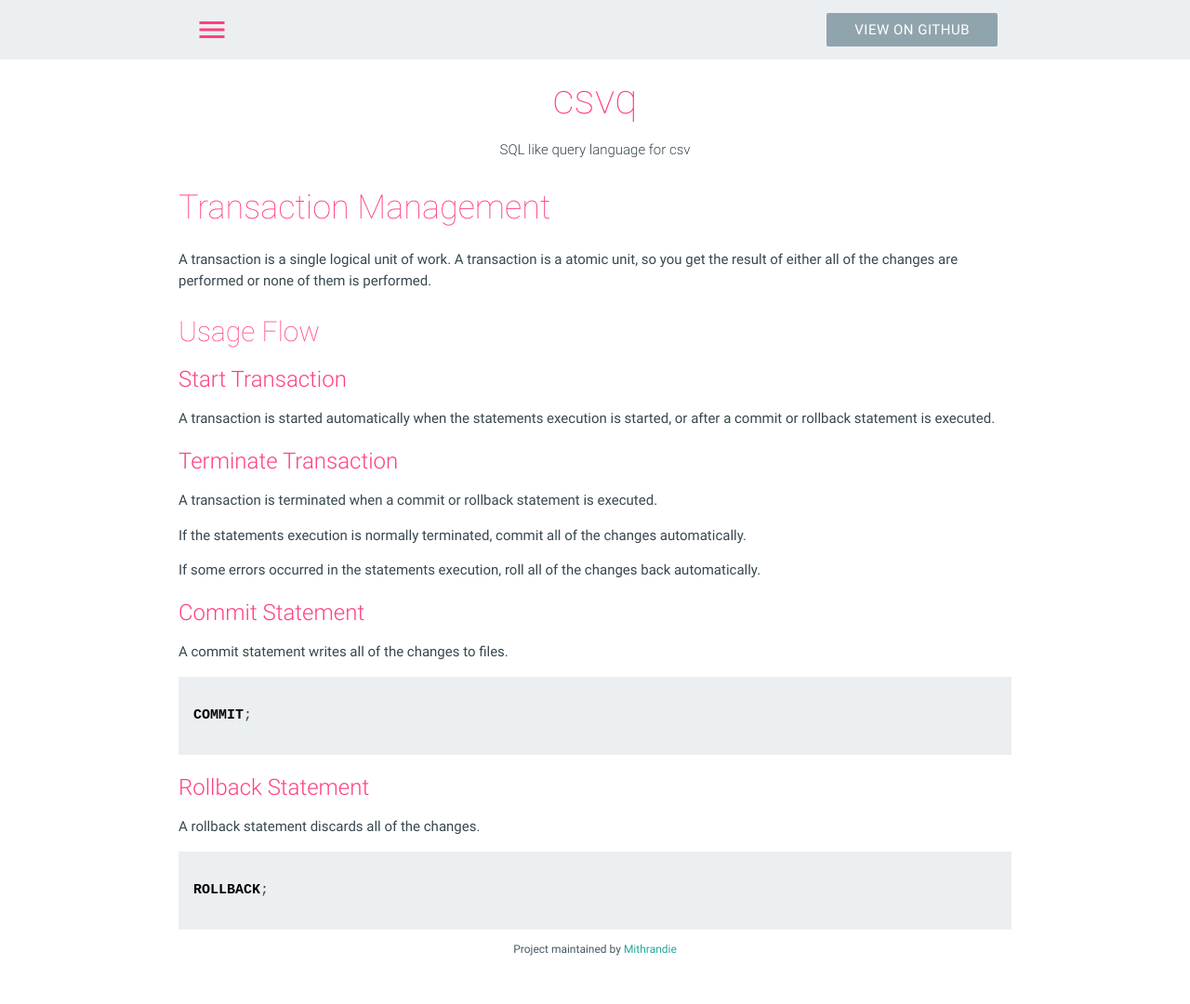
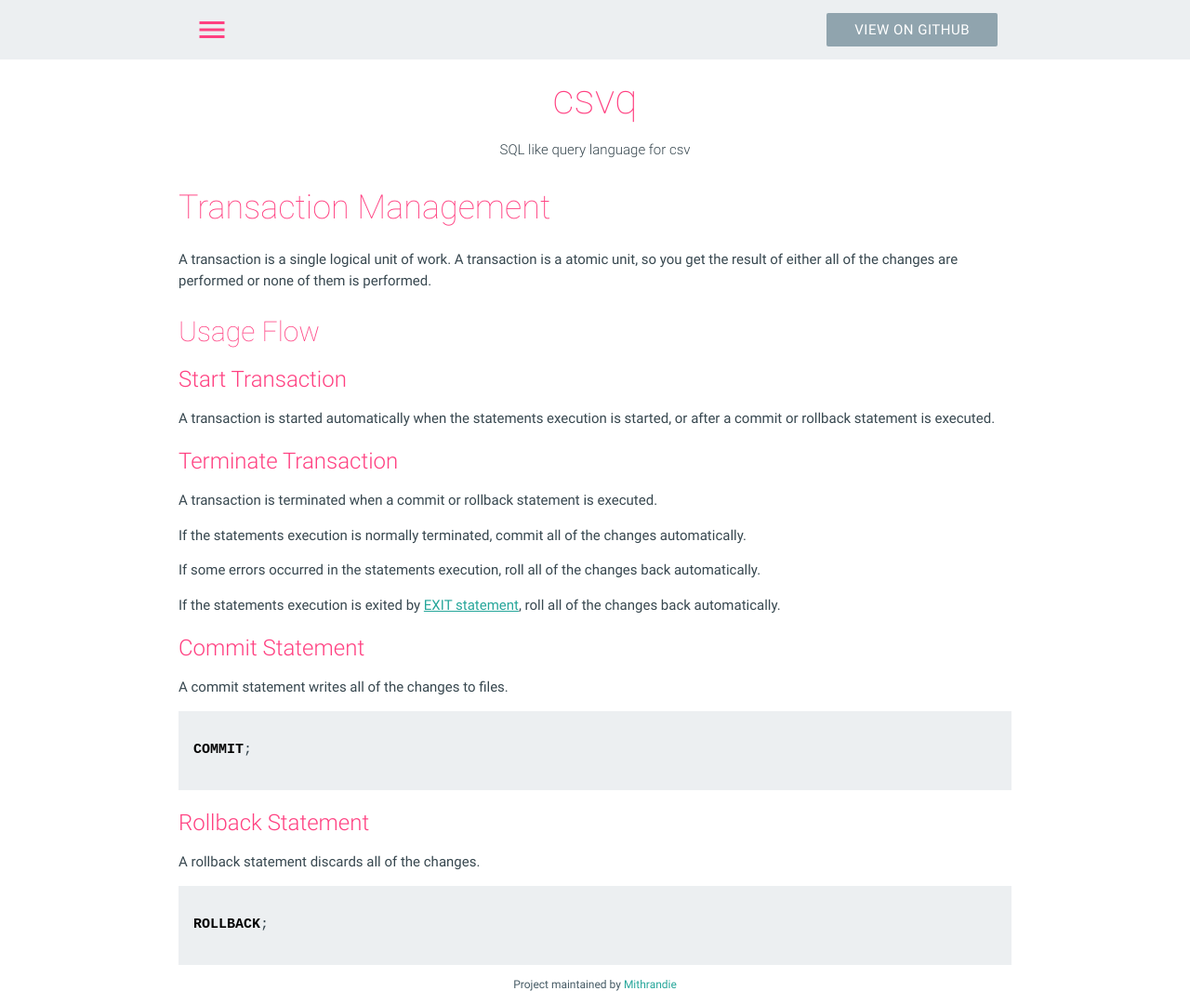
Before and after one commit to mithrandie/csvq, a Jekyll site: the page built from docs/_posts/2006-01-02-transaction.md, in a window 1280 px wide. Shown: the whole page at 93% size. Built offline with Jekyll 4.4.1, drawn with Linux system fonts in a browser that asks for light colours; before the commit the page ends 1042 px from its top, so only the background shows below that.

Commit message:
Update docs.

```diff
--- a/docs/_posts/2006-01-02-transaction.md
+++ b/docs/_posts/2006-01-02-transaction.md
@@ -24,6 +24,8 @@ If the statements execution is normally terminated, commit all of the changes au
 
 If some errors occurred in the statements execution, roll all of the changes back automatically.
 
+If the statements execution is exited by [EXIT statement]({{ '/reference/control-flow.html#exit' | relative_url }}), roll all of the changes back automatically.
+
 ### Commit Statement
 
 A commit statement writes all of the changes to files.
```
